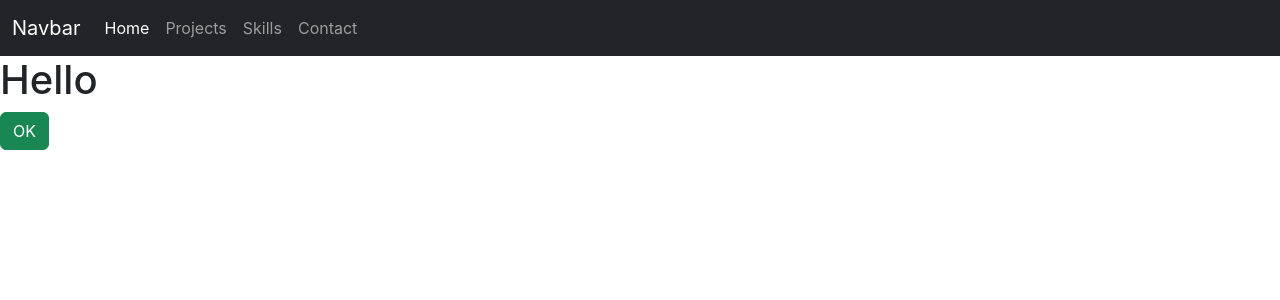
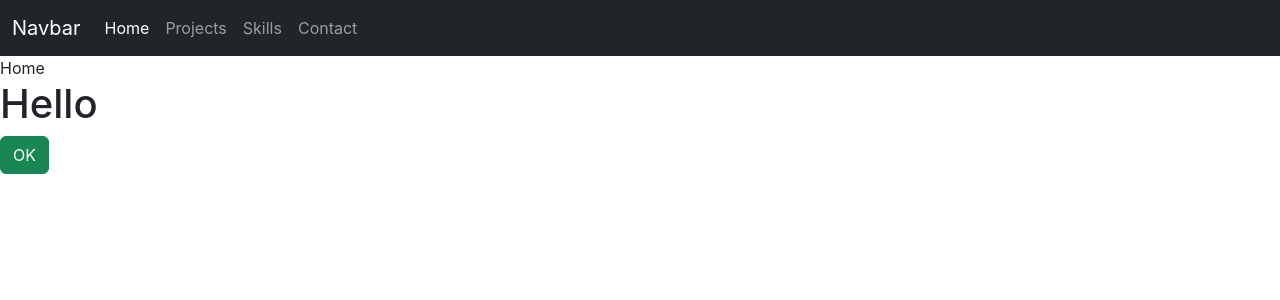
Before and after one commit to Amal-Dhiaf/Portfolio, a React (Create React App) app: page / in a window 1280 px wide. Shown: the top 300 px of the page. Built offline with nearby package versions, Linux system fonts and the light colour scheme.

Commit message:
Add pages and set up recact-router-dom

```diff
--- a/package.json
+++ b/package.json
@@ -9,6 +9,7 @@
     "bootstrap": "^5.2.0",
     "react": "^18.2.0",
     "react-dom": "^18.2.0",
+    "react-router-dom": "^5.3.3",
     "react-scripts": "5.0.1",
     "web-vitals": "^2.1.4"
   },
--- a/src/App.js
+++ b/src/App.js
@@ -1,12 +1,25 @@
+import { BrowserRouter, Route } from 'react-router-dom'
+
 import Navbar from './components/Navbar'
+import Projects from './pages/Projects'
+import Skills from './pages/Skills'
+import Contact from './pages/Contact'
+import Home from './pages/Home'
+
 
 function App() {
   return (
-   <div>
-    <Navbar />
-    <h1> Hello </h1>
-    <button className='btn btn-success'>OK</button>
-   </div>
+    <div>
+      <BrowserRouter>
+        <Navbar />
+        <Route exact path='/' component={Home}/>
+        <Route path= '/Projects' component={Projects}/>
+        <Route path= '/Skills' component={Skills} />
+        <Route path= '/contact' component={Contact}/>
+        <h1> Hello </h1>
+        <button className='btn btn-success'>OK</button>
+      </BrowserRouter>
+    </div>
   );
 }
 
--- /dev/null
+++ b/src/pages/Contact.js
@@ -0,0 +1,9 @@
+import React from 'react'
+
+function Contact() {
+  return (
+    <div>Contact</div>
+  )
+}
+
+export default Contact
--- /dev/null
+++ b/src/pages/Home.js
@@ -0,0 +1,9 @@
+import React from 'react'
+
+function Home() {
+  return (
+    <div>Home</div>
+  )
+}
+
+export default Home
--- /dev/null
+++ b/src/pages/Projects.js
@@ -0,0 +1,9 @@
+import React from 'react'
+
+function Projects() {
+  return (
+    <div>Projects</div>
+  )
+}
+
+export default Projects
--- /dev/null
+++ b/src/pages/Skills.js
@@ -0,0 +1,9 @@
+import React from 'react'
+
+function Skills() {
+  return (
+    <div>Skills</div>
+  )
+}
+
+export default Skills
```
Also changed, not shown: 1 other file (tests, documents, lock files or other folders).
